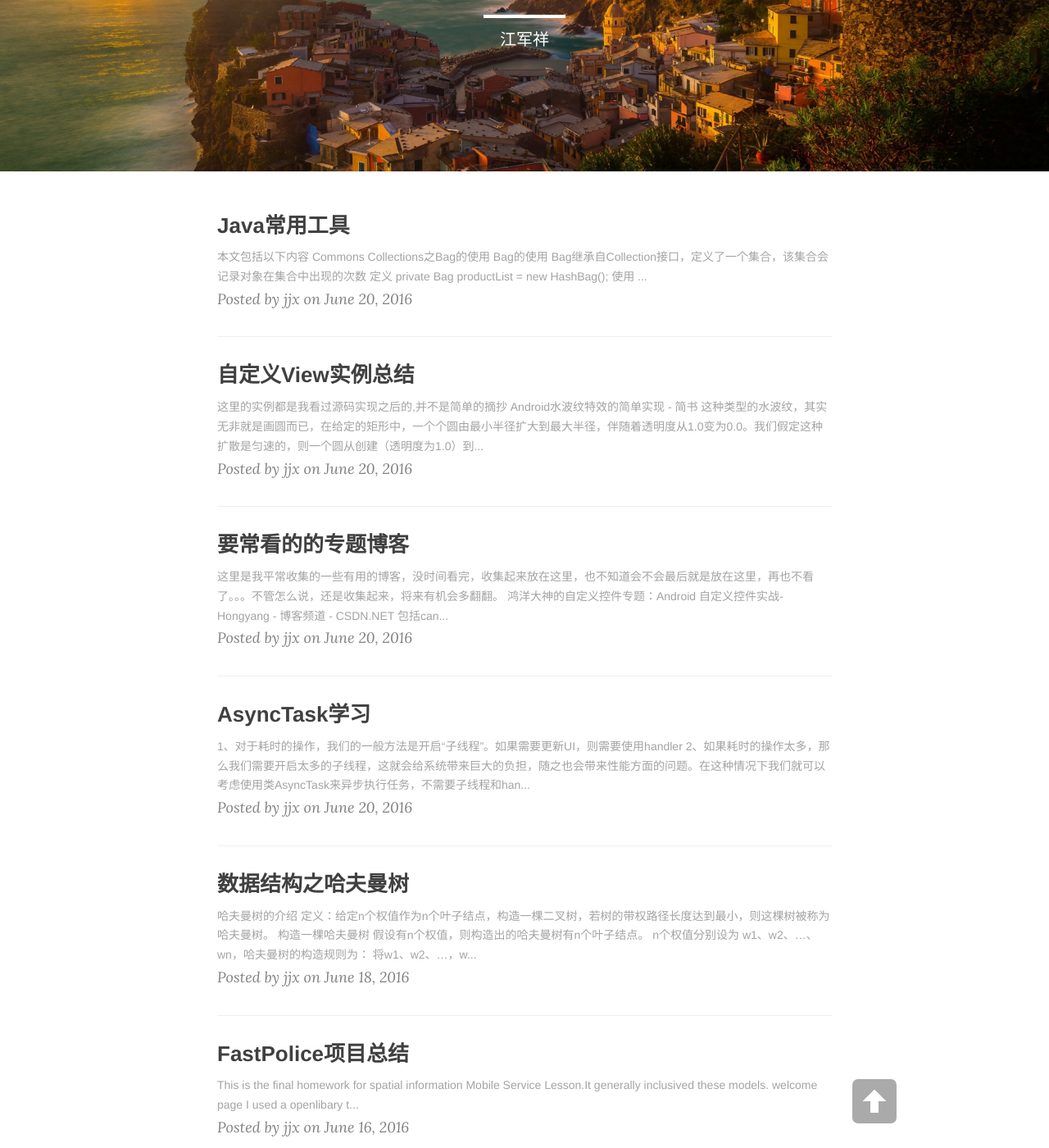
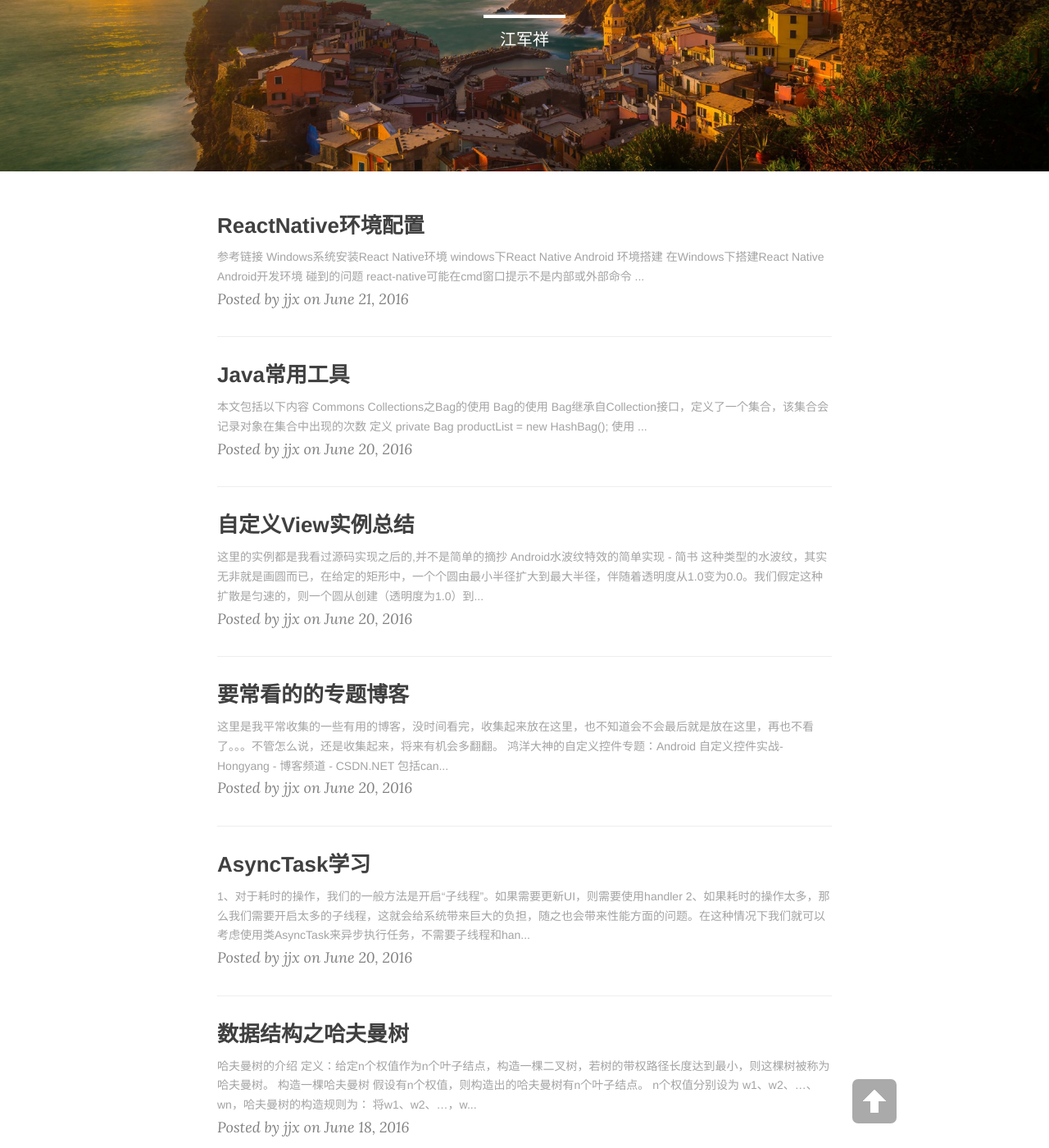
Before and after one commit to whuhan2013/whuhan2013.github.io, a Jekyll site: the page built from index.html, in a window 1280 px wide and 1400 px high, scrolled down 219 px. Shown: the whole window at 82% size. Built offline with Jekyll 4.4.1, drawn with Linux system fonts in a browser that asks for light colours; nearby versions of some CDN libraries; the list of posts is cut into pages by our own code; some of the changed text lies outside the part shown.

Commit message:
reactnative

```diff
--- /dev/null
+++ b/_posts/2016-06-21-react-native-start.md
@@ -0,0 +1,26 @@
+---
+layout: post
+title: ReactNative环境配置
+date: 2016-6-21
+categories: blog
+tags: [React Native]
+description: ReactNative环境配置
+---
+
+**参考链接**
+
+[Windows系统安装React Native环境](http://www.lcode.org/%e5%8f%b2%e4%b8%8a%e6%9c%80%e8%af%a6%e7%bb%86windows%e7%89%88%e6%9c%ac%e6%90%ad%e5%bb%ba%e5%ae%89%e8%a3%85react-native%e7%8e%af%e5%a2%83%e9%85%8d%e7%bd%ae/)
+
+[windows下React Native Android 环境搭建](http://blog.leanote.com/post/skuare520/841121f15ace)
+
+[在Windows下搭建React Native Android开发环境](http://bbs.reactnative.cn/topic/10/%E5%9C%A8windows%E4%B8%8B%E6%90%AD%E5%BB%BAreact-native-android%E5%BC%80%E5%8F%91%E7%8E%AF%E5%A2%83)
+
+
+**碰到的问题**
+
+- react-native可能在cmd窗口提示不是内部或外部命令
+解决方法：在nodeJS command prompt下可以运行
+- 运行时卡在最后，程序是白屏
+解决方法：为应用程序添加悬浮窗权限
+- 下载时卡住了
+解决方法: 更换rpm的数据源，用国内代理
```
Also changed, not shown: _posts/2016-05-15-android-sharp-blog.md (+1 -0 lines).
